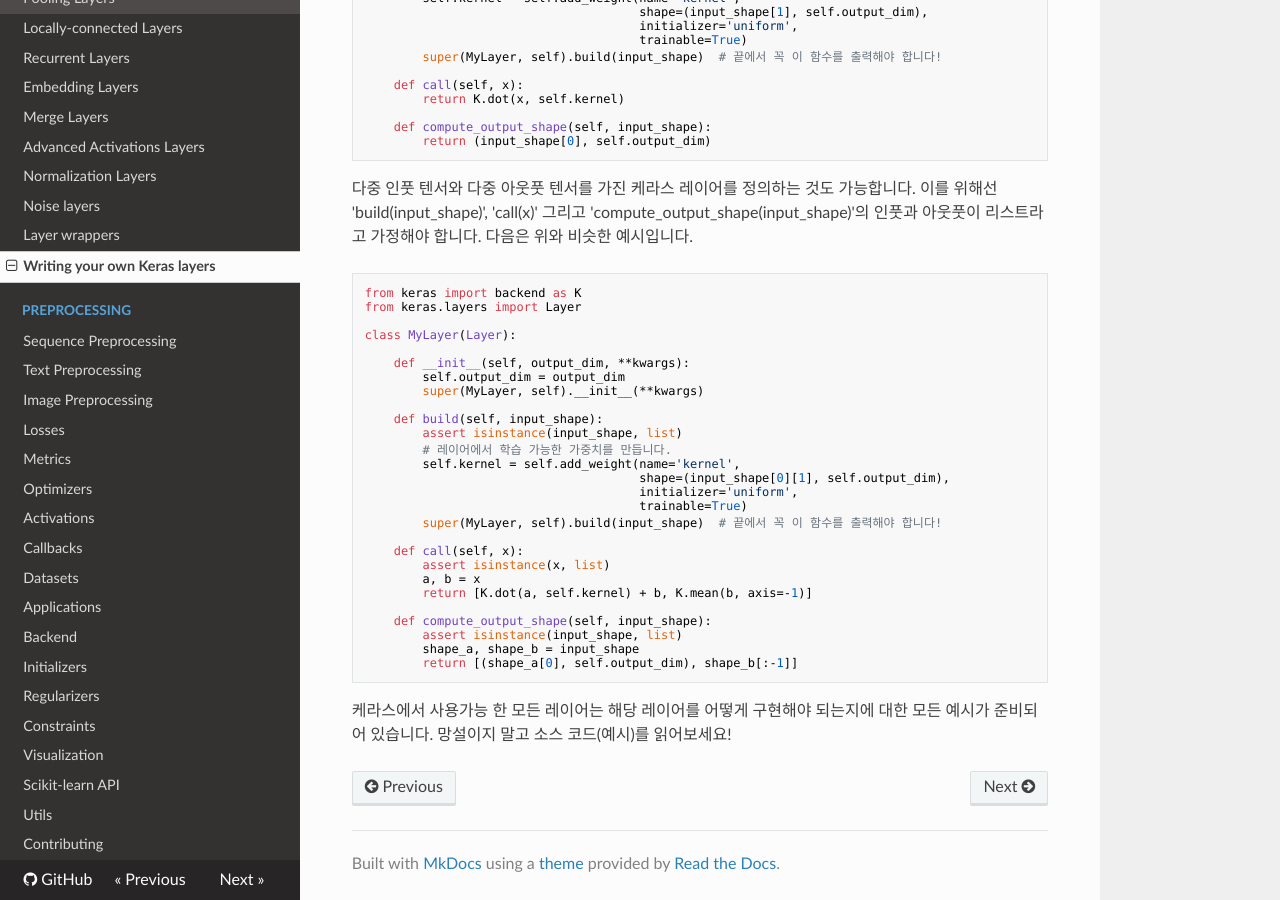
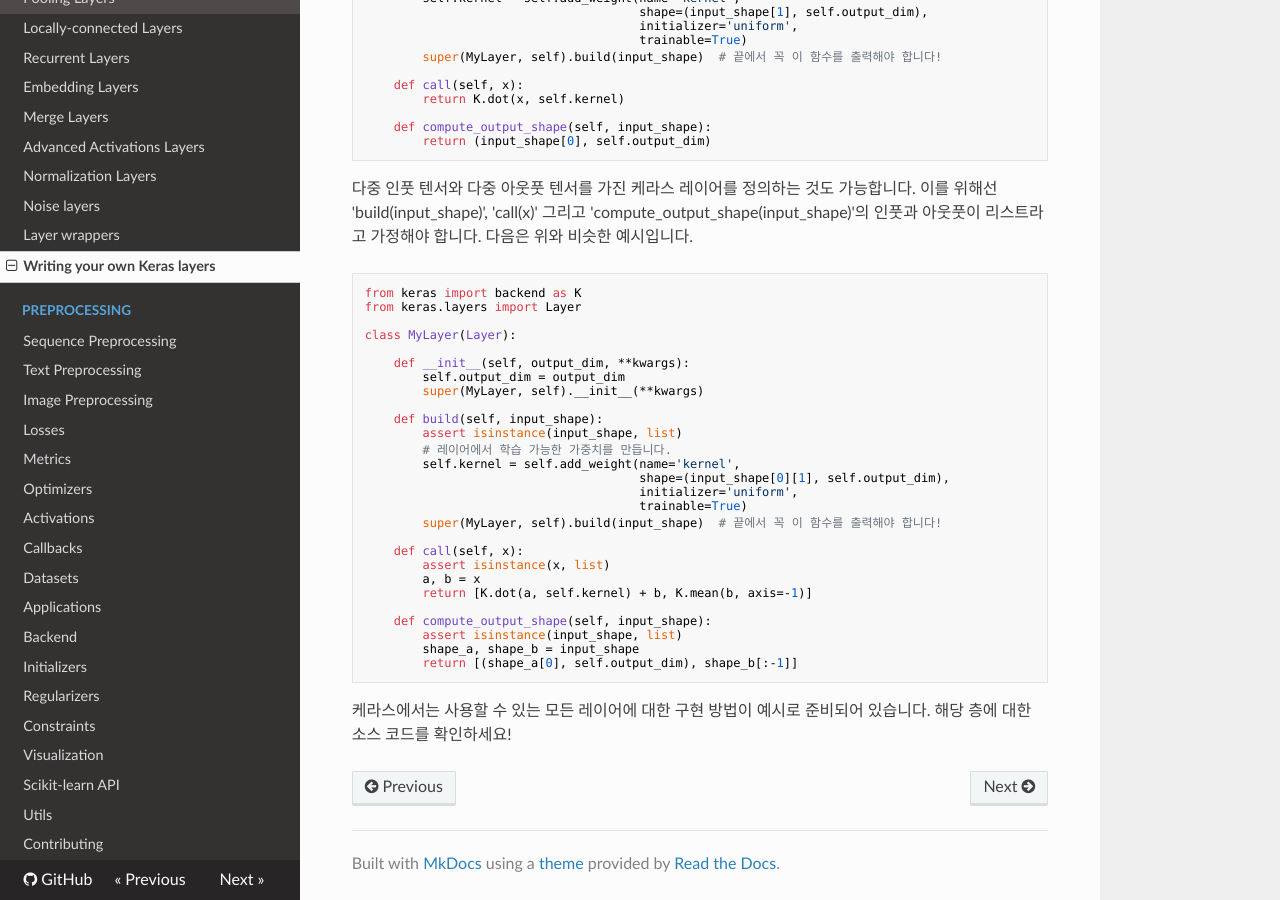
Before and after one commit to keras-team/keras-docs-ko, an MkDocs documentation site: the page built from sources/layers/writing-your-own-keras-layers.md, in a window 1280 px wide and 900 px high, scrolled down 678 px. Built offline with MkDocs 1.6.1, drawn with Linux system fonts in a browser that asks for light colours; nearby versions of some CDN libraries.

Commit message:
Update writing-your-own-keras-layers.md
좀 더 바꿔보았습니다.

````diff
--- a/sources/layers/writing-your-own-keras-layers.md
+++ b/sources/layers/writing-your-own-keras-layers.md
@@ -64,6 +64,5 @@ class MyLayer(Layer):
         shape_a, shape_b = input_shape
         return [(shape_a[0], self.output_dim), shape_b[:-1]]
 ```
-
-케라스에서 사용가능 한 모든 레이어는 해당 레이어를 어떻게 구현해야 되는지에 대한 모든 예시가 준비되어 있습니다.
-망설이지 말고 소스 코드(예시)를 읽어보세요!
+케라스에서는 사용할 수 있는 모든 레이어에 대한 구현 방법이 예시로 준비되어 있습니다.
+해당 층에 대한 소스 코드를 확인하세요!
````
